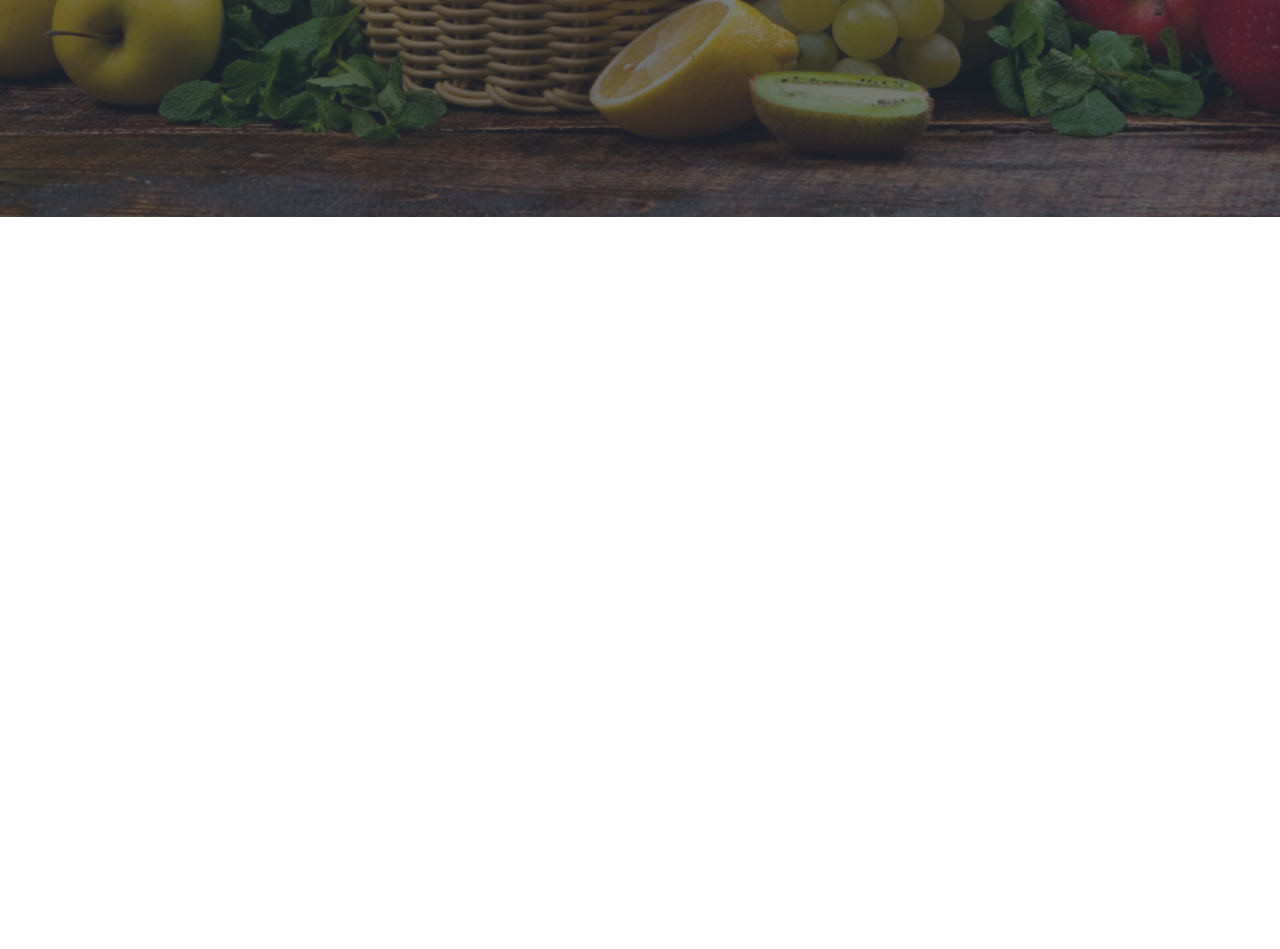
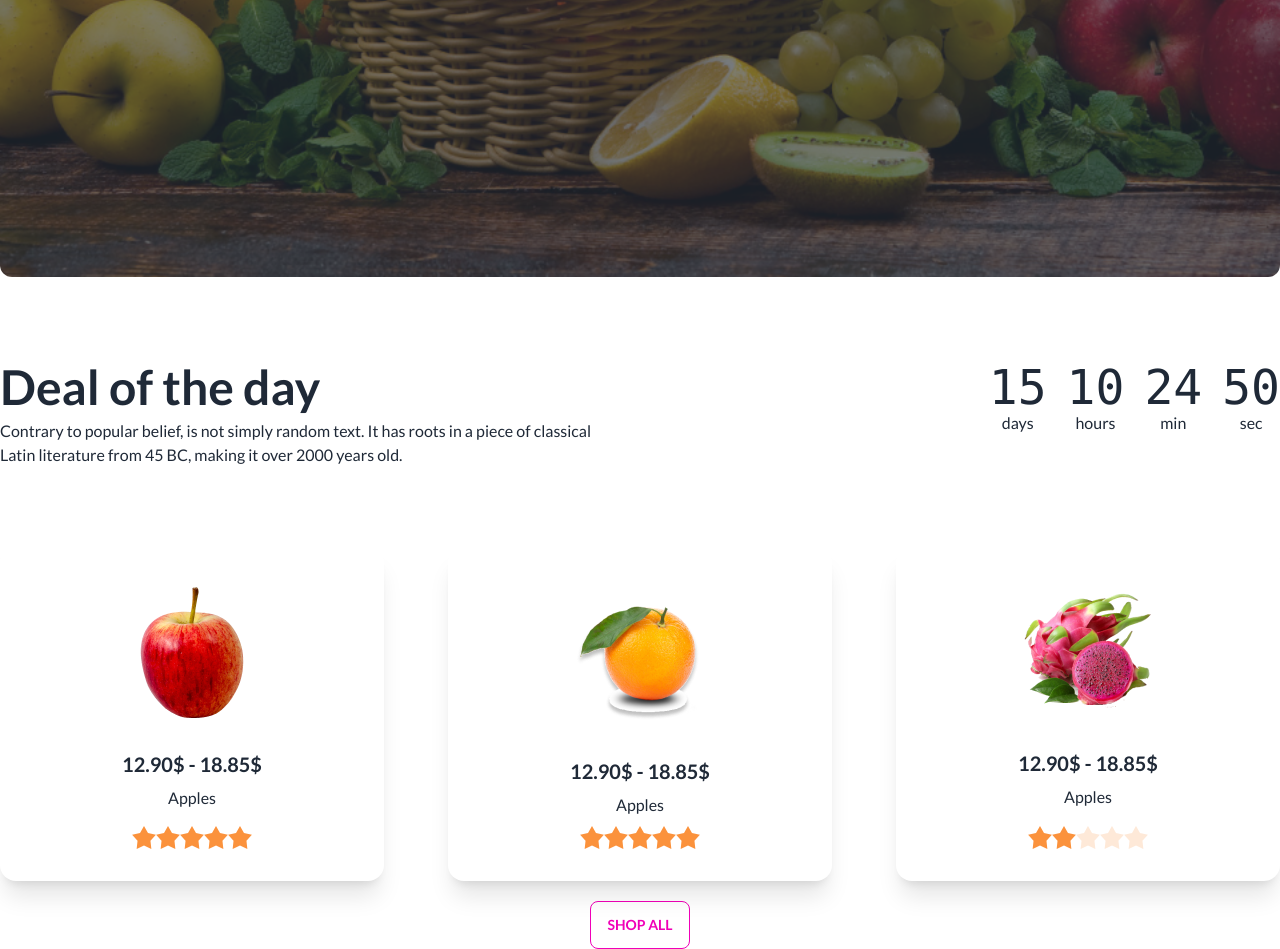
Before and after one commit to delwar468235/B8A3-fruit-brust, a plain HTML site: page index.html in a window 1280 px wide. Shown: the part 691-1640 px from the top of the page. Before the commit the page ends 914 px from the top, so only its background shows below. Drawn offline with nearby package versions, Linux system fonts and the light colour scheme; grey boxes are pictures that could not be loaded.

Commit message:
added card section

```diff
--- a/index.html
+++ b/index.html
@@ -45,8 +45,9 @@
         </nav>
 
     </header>
-    <main class="mt-5">
-        <div class="carousel w-full">
+    <main>
+        <div  class="mt-20" >
+         <div class="carousel w-full rounded-xl" >
             <div id="slide1" class="carousel-item relative w-full">
                 <div class="hero min-h-screen" style="background-image: url(./images/banner1.png);">
                     <div class="hero-overlay bg-opacity-60"></div>
@@ -112,6 +113,109 @@
               </div>
             </div>
           </div>
+        </div>
+
+<!-- banner section end -->
+
+        <section class="flex mt-20 justify-between ">
+            <div class="justify-center">
+                <h1 class="text-5xl mb-2 font-bold">Deal of the day</h1>
+                <p>Contrary to popular belief, is not simply random text. It has roots in a piece of classical <br> Latin literature from 45 BC, making it over 2000 years old.</p>
+            </div>
+            <div class="grid grid-flow-col gap-5 text-center auto-cols-max">
+                <div class="flex flex-col">
+                  <span class="countdown font-mono text-5xl">
+                    <span style="--value:15;"></span>
+                  </span>
+                  days
+                </div>
+                <div class="flex flex-col">
+                  <span class="countdown font-mono text-5xl">
+                    <span style="--value:10;"></span>
+                  </span>
+                  hours
+                </div>
+                <div class="flex flex-col">
+                  <span class="countdown font-mono text-5xl">
+                    <span style="--value:24;"></span>
+                  </span>
+                  min
+                </div>
+                <div class="flex flex-col">
+                  <span class="countdown font-mono text-5xl">
+                    <span style="--value:50;"></span>
+                  </span>
+                  sec
+                </div>
+              </div>
+        </section>
+
+
+        <section class="mt-20 flex justify-between">
+            <div class="card  w-96 bg-base-100 shadow-xl ">
+                <figure class="px-10 pt-10">
+                  <img src="/images/fruit6.png" alt="Shoes" class="rounded-xl" />
+                </figure>
+                <div class="card-body items-center text-center">
+                  <h2 class="card-title">12.90$ - 18.85$</h2>
+                  <p>Apples</p>
+
+
+                  <div class="rating">
+                    <input type="radio" name="rating-2" class="mask mask-star-2 bg-orange-400" />
+                    <input type="radio" name="rating-2" class="mask mask-star-2 bg-orange-400" checked />
+                    <input type="radio" name="rating-2" class="mask mask-star-2 bg-orange-400" />
+                    <input type="radio" name="rating-2" class="mask mask-star-2 bg-orange-400" />
+                    <input type="radio" name="rating-2" class="mask mask-star-2 bg-orange-400" />
+                  </div>
+                </div>
+              </div>
+
+              <div class="card w-96 bg-base-100 shadow-xl">
+                <figure class="px-10 pt-10">
+                  <img src="/images/fruit7.png" alt="Shoes" class="rounded-xl" />
+                </figure>
+                <div class="card-body items-center text-center">
+                  <h2 class="card-title">12.90$ - 18.85$</h2>
+                  <p>Apples</p>
+
+
+                  <div class="rating">
+                    <input type="radio" name="rating-2" class="mask mask-star-2 bg-orange-400" />
+                    <input type="radio" name="rating-2" class="mask mask-star-2 bg-orange-400" checked />
+                    <input type="radio" name="rating-2" class="mask mask-star-2 bg-orange-400" />
+                    <input type="radio" name="rating-2" class="mask mask-star-2 bg-orange-400" />
+                    <input type="radio" name="rating-2" class="mask mask-star-2 bg-orange-400" />
+                  </div>
+                </div>
+              </div>
+
+              <div class="card w-96 bg-base-100 shadow-xl">
+                <figure class="px-10 pt-10">
+                  <img src="/images/fruit8.png" alt="Shoes" class="rounded-xl" />
+                </figure>
+                <div class="card-body items-center text-center">
+                  <h2 class="card-title">12.90$ - 18.85$</h2>
+                  <p>Apples</p>
+
+
+                  <div class="rating">
+                    <input type="radio" name="rating-2" class="mask mask-star-2 bg-orange-400" />
+                    <input type="radio" name="rating-2" class="mask mask-star-2 bg-orange-400" checked />
+                    <input type="radio" name="rating-2" class="mask mask-star-2 bg-orange-400" />
+                    <input type="radio" name="rating-2" class="mask mask-star-2 bg-orange-400" />
+                    <input type="radio" name="rating-2" class="mask mask-star-2 bg-orange-400" />
+                  </div>
+                </div>
+              </div>
+        </section>
+
+        <section class="text-center mt-5">
+            <button class="btn btn-outline btn-secondary">Shop All</button>
+        </section>
+
+
+
     </main>
 
 
```
